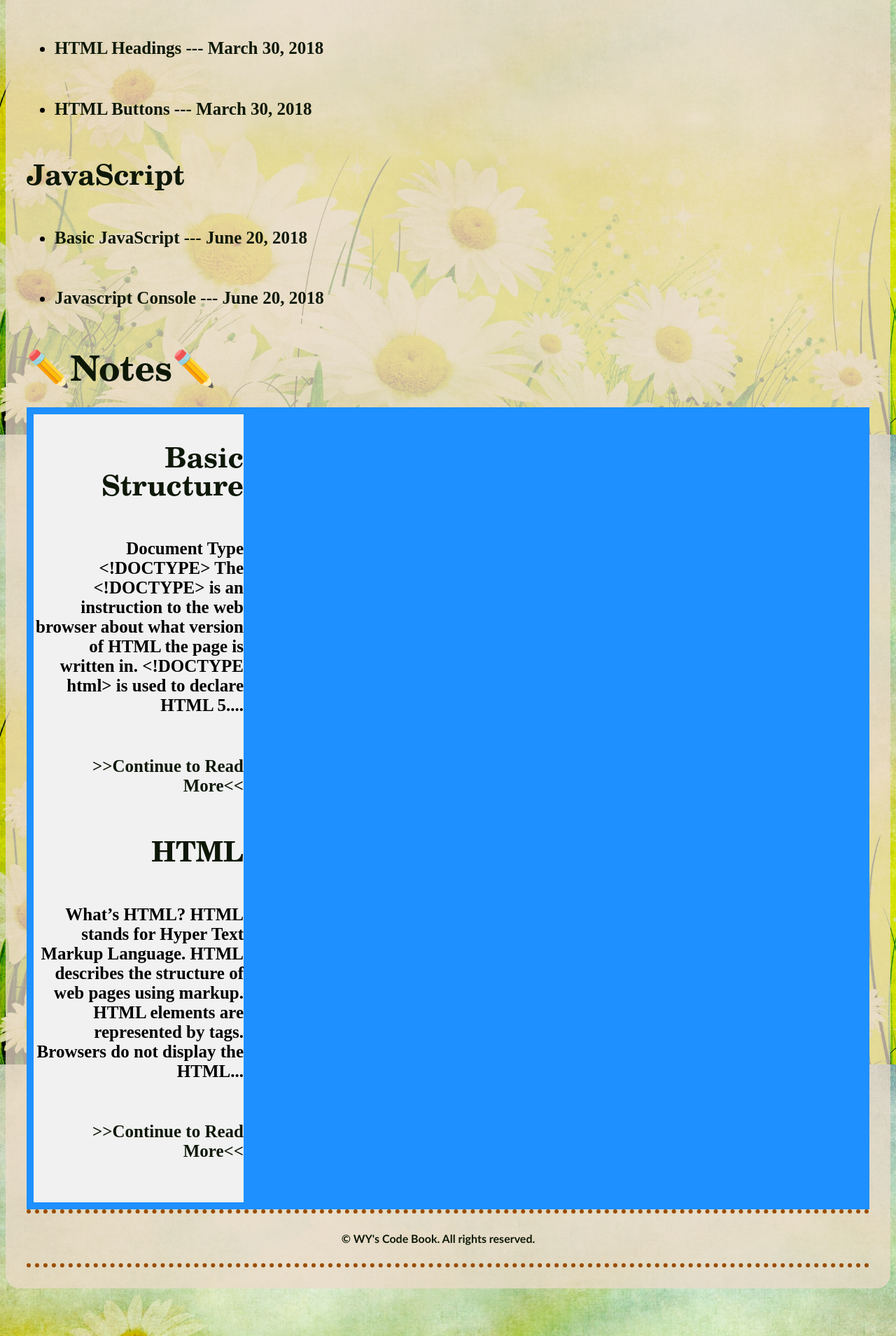
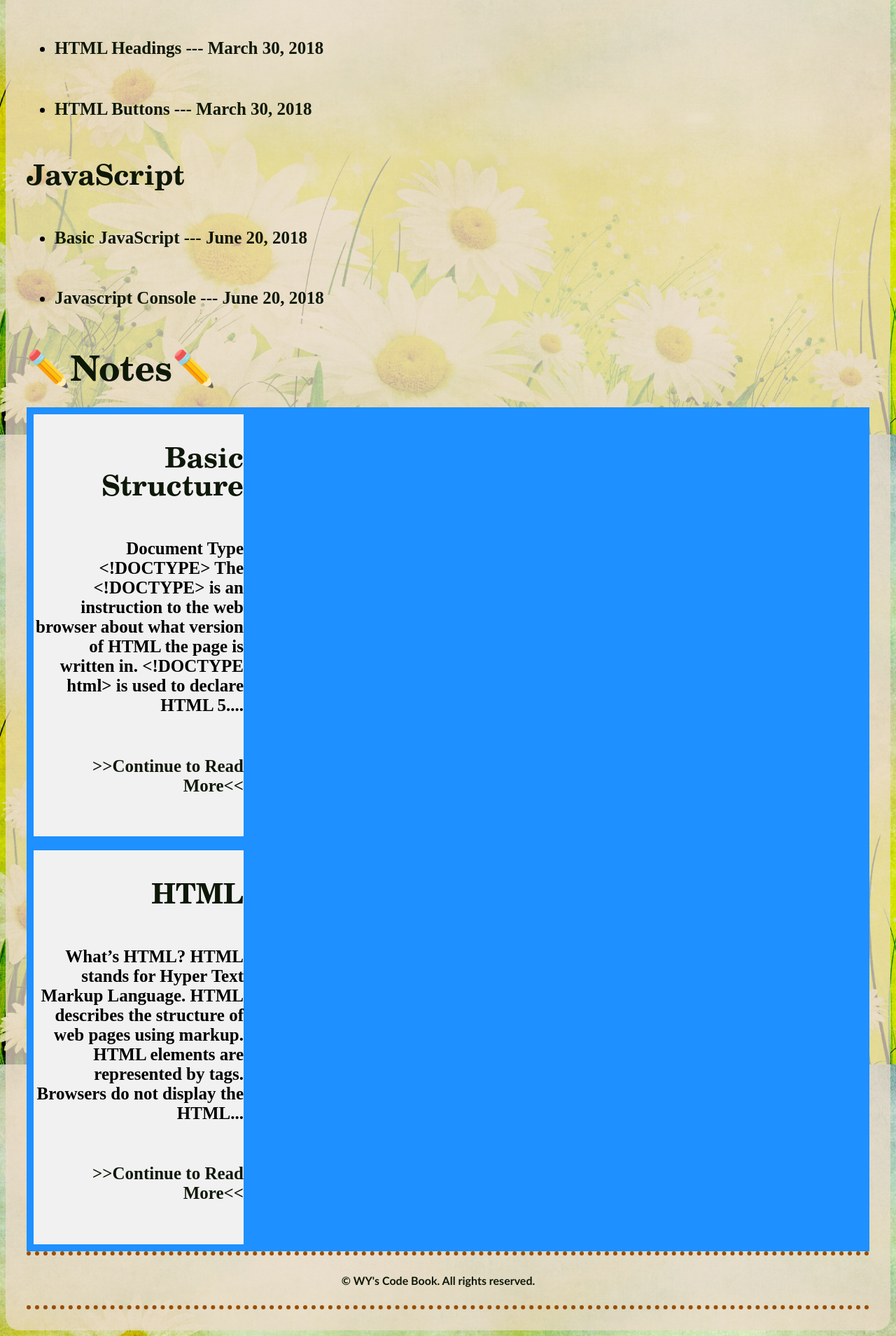
Before and after one commit to WYCodeBook/WYCodeBook.github.io, a Jekyll site: the page built from note/index.html, in a window 1280 px wide. Shown: the part 1179-3088 px from the top of the page at 70% size. Built offline with Jekyll 4.4.1, drawn with Linux system fonts in a browser that asks for light colours; some web fonts are replaced.

Commit message:
trying banner

```diff
--- a/note/index.html
+++ b/note/index.html
@@ -20,13 +20,14 @@ title: Notes
 
 <h1>✏️{{ page.title }}✏️</h1>
 
-
+{% for html in site.html | sort: "title" %}
   <div class="banner">
       <div>
-        {% for html in site.html | sort: "title" %}
+
           <h3><a href="{{ html.url }}">{{ html.title }}</a></h3>
           <h6>{{ html.excerpt | strip_html | truncatewords:30 }}</h6>
           <h6><a href="{{ html.url }}">>>Continue to Read More<<</a></h6>
-        {% endfor %}
+
       </div>
   </div>
+{% endfor %}
```
